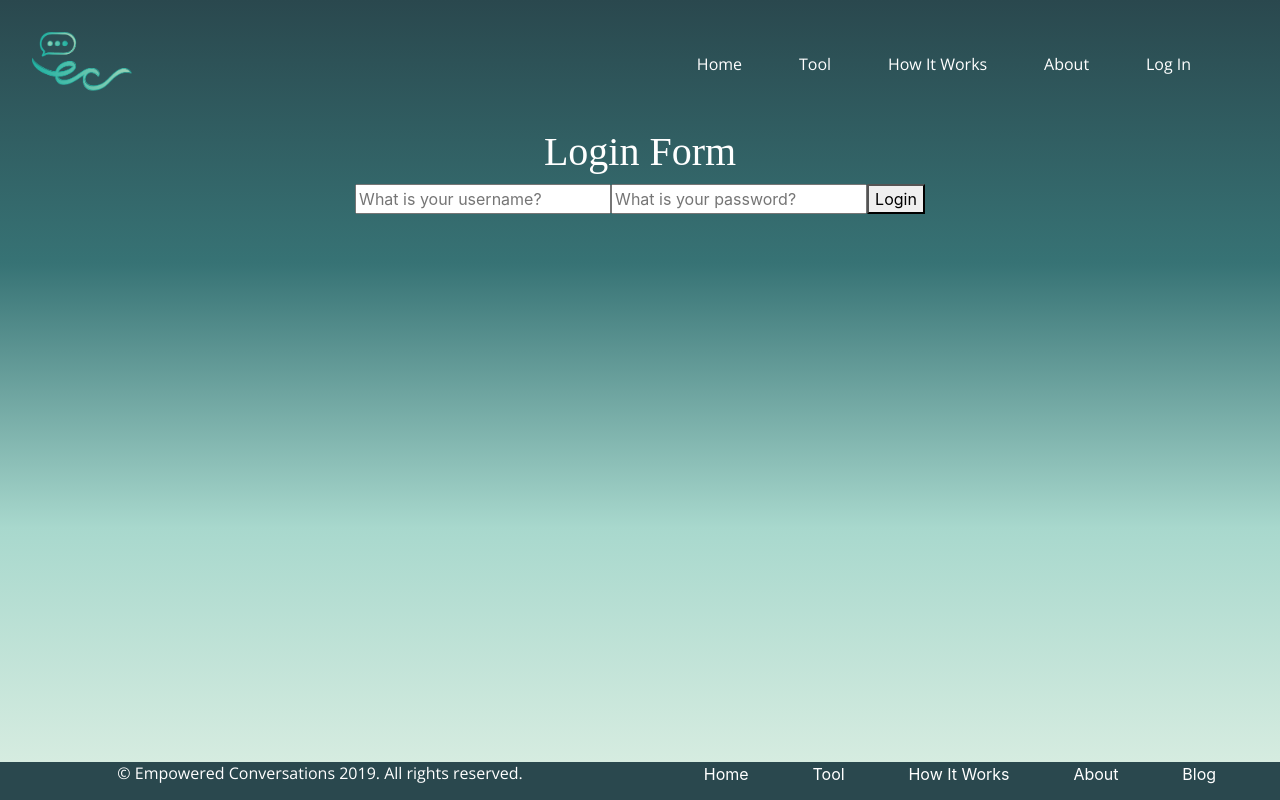
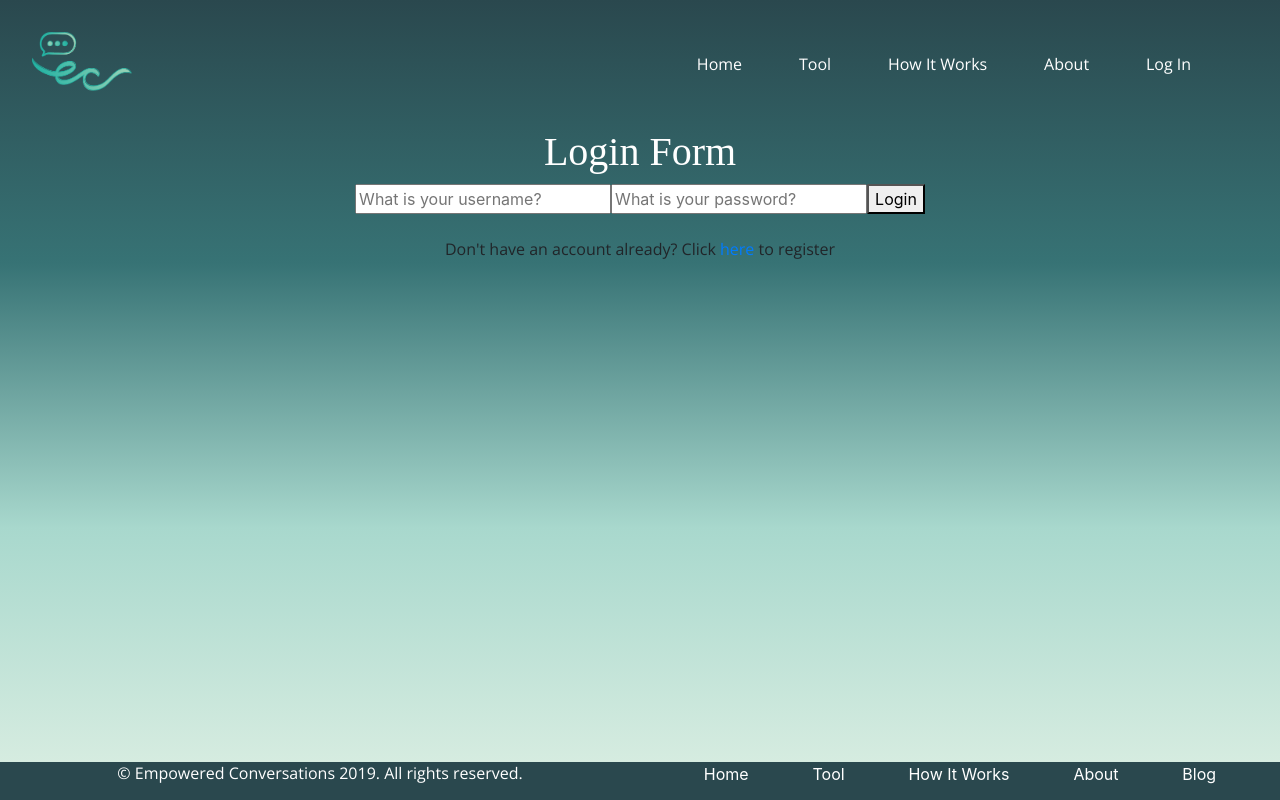
Before and after one commit to markpking2/Front-End, a React (Create React App) app: page /login in a window 1280 px wide. Built offline with nearby package versions, Linux system fonts and the light colour scheme; a web font is replaced by a local one.

Commit message:
refactor and fix logout functionality

```diff
--- a/src/components/Header.js
+++ b/src/components/Header.js
@@ -3,7 +3,6 @@ import { Link } from 'react-router-dom';
 import styled from 'styled-components';
 import { Button } from 'reactstrap';
 import {connect} from 'react-redux';
-import { Redirect } from 'react-router-dom';
 import {logoutFunction, loginTest} from '../actions';
 
 const Logo = styled.img `
--- a/src/components/LoginForm.js
+++ b/src/components/LoginForm.js
@@ -36,6 +36,8 @@ const OnBoardForm = ({errors, touched, values, status, history, loginTest}) => {
 
                 <button type='submit'>Login</button>
             </Form>
+            <br />
+            <p>Don't have an account already? Click <a href="/register">here</a> to register</p>
 
         </div>
     );
@@ -57,7 +59,6 @@ const FormikOnBoardForm = withFormik({
     }),
 
     handleSubmit(values, { setUsers, ...props }){
-        console.log('handle');
         props.props.loginFunction(values, props.props.history);
     }
 
```
